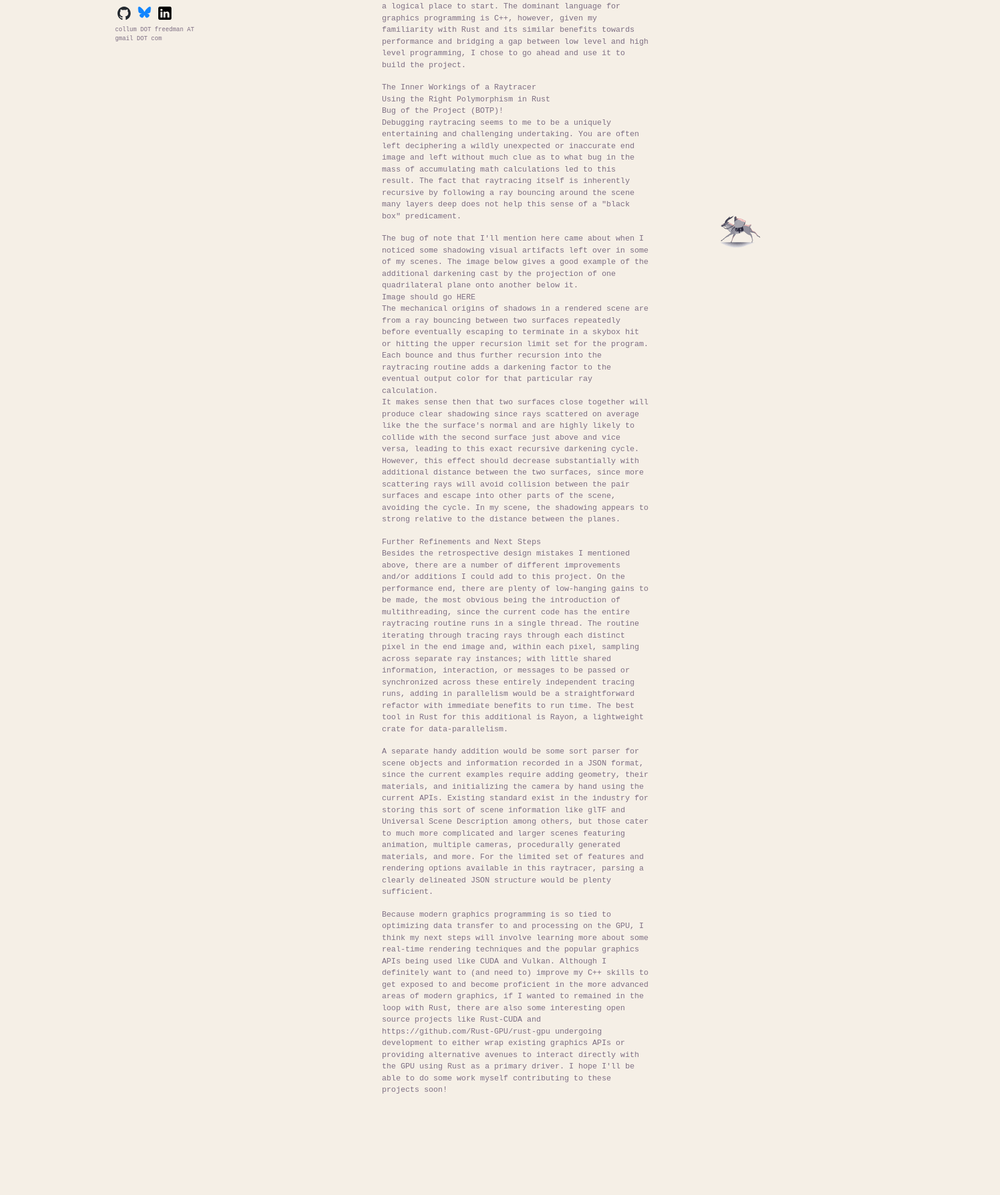
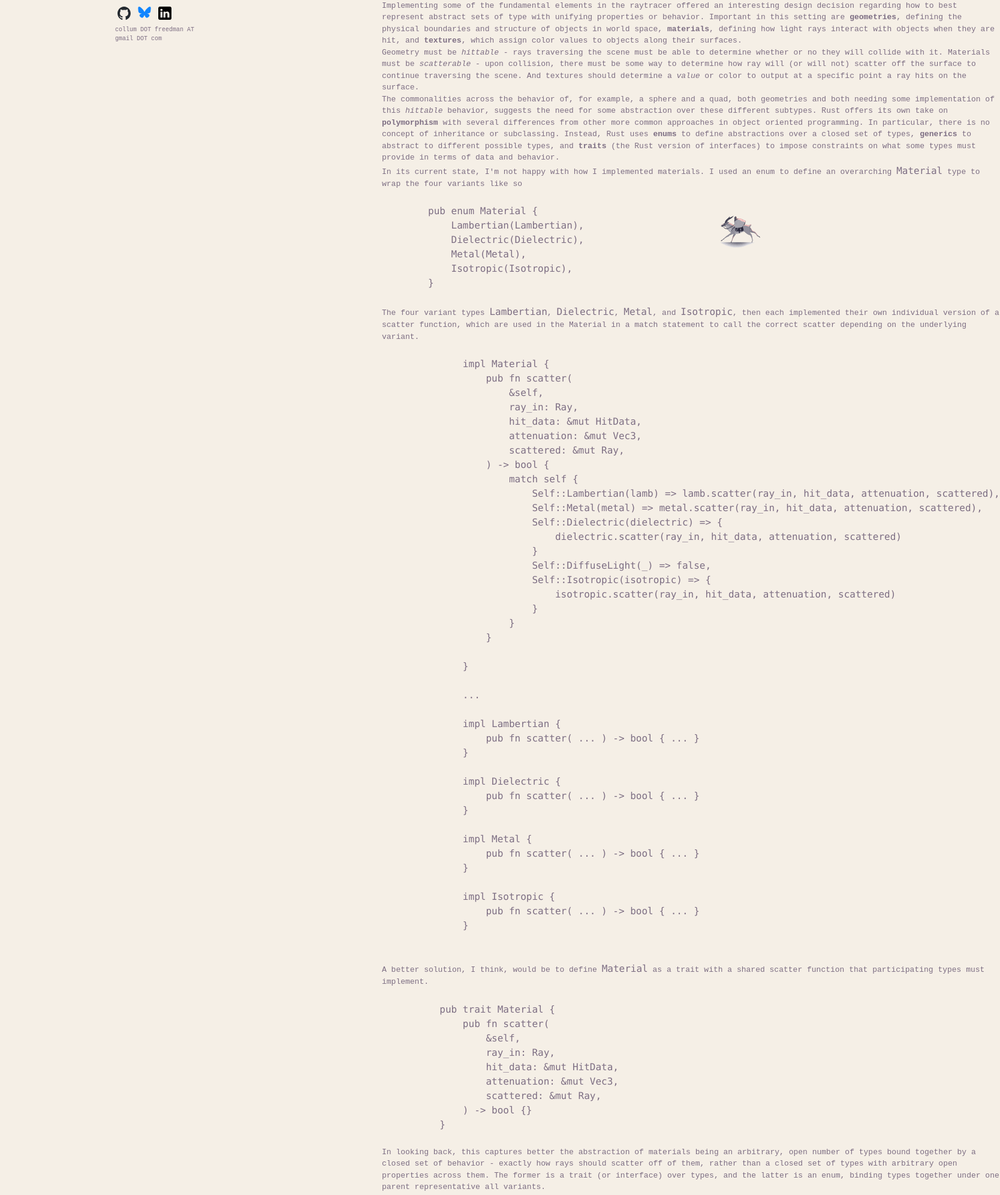
Before and after one commit to cfreedman/website, a Next.js app: page /posts/raytracer in a window 1280 px wide. Shown: the part 381-2373 px from the top of the page at 60% size, 1668 px wide, since content can reach past the window. Built offline with nearby package versions, Linux system fonts and the light colour scheme.

Commit message:
Add to raytracer blog post and work of styling for code snippets

```diff
--- a/src/app/posts/raytracer/page.tsx
+++ b/src/app/posts/raytracer/page.tsx
@@ -21,9 +21,159 @@ export default function Page(): JSX.Element {
       </p>
       <h4>The Inner Workings of a Raytracer</h4>
       <h4>Using the Right Polymorphism in Rust</h4>
+      <p>
+        Implementing some of the fundamental elements in the raytracer offered
+        an interesting design decision regarding how to best represent abstract
+        sets of type with unifying properties or behavior. Important in this
+        setting are <b>geometries</b>, defining the physical boundaries and
+        structure of objects in world space, <b>materials</b>, defining how
+        light rays interact with objects when they are hit, and <b>textures</b>,
+        which assign color values to objects along their surfaces.
+      </p>
+      <p>
+        Geometry must be <i>hittable</i> - rays traversing the scene must be
+        able to determine whether or no they will collide with it. Materials
+        must be <i>scatterable</i> - upon collision, there must be some way to
+        determine how ray will (or will not) scatter off the surface to continue
+        traversing the scene. And textures should determine a <i>value</i> or
+        color to output at a specific point a ray hits on the surface.
+      </p>
+      <p>
+        The commonalities across the behavior of, for example, a sphere and a
+        quad, both geometries and both needing some implementation of this{" "}
+        <i>hittable</i> behavior, suggests the need for some abstraction over
+        these different subtypes. Rust offers its own take on{" "}
+        <b>polymorphism</b> with several differences from other more common
+        approaches in object oriented programming. In particular, there is no
+        concept of inheritance or subclassing. Instead, Rust uses <b>enums</b>{" "}
+        to define abstractions over a closed set of types, <b>generics</b> to
+        abstract to different possible types, and <b>traits</b> (the Rust
+        version of interfaces) to impose constraints on what some types must
+        provide in terms of data and behavior.
+      </p>
+      <p>
+        In its current state, I&apos;m not happy with how I implemented
+        materials. I used an enum to define an overarching <code>Material</code>{" "}
+        type to wrap the four variants like so
+      </p>
+      <pre>
+        <code>
+          {`
+        pub enum Material {
+            Lambertian(Lambertian),
+            Dielectric(Dielectric),
+            Metal(Metal),
+            Isotropic(Isotropic),
+        }
+      `}
+        </code>
+      </pre>
+      <p>
+        The four variant types <code>Lambertian</code>, <code>Dielectric</code>,{" "}
+        <code>Metal</code>, and <code>Isotropic</code>, then each implemented
+        their own individual version of a scatter function, which are used in
+        the Material in a match statement to call the correct scatter depending
+        on the underlying variant.
+      </p>
+      <pre>
+        <code>{`
+              impl Material {
+                  pub fn scatter(
+                      &self,
+                      ray_in: Ray,
+                      hit_data: &mut HitData,
+                      attenuation: &mut Vec3,
+                      scattered: &mut Ray,
+                  ) -> bool {
+                      match self {
+                          Self::Lambertian(lamb) => lamb.scatter(ray_in, hit_data, attenuation, scattered),
+                          Self::Metal(metal) => metal.scatter(ray_in, hit_data, attenuation, scattered),
+                          Self::Dielectric(dielectric) => {
+                              dielectric.scatter(ray_in, hit_data, attenuation, scattered)
+                          }
+                          Self::DiffuseLight(_) => false,
+                          Self::Isotropic(isotropic) => {
+                              isotropic.scatter(ray_in, hit_data, attenuation, scattered)
+                          }
+                      }
+                  }
+
+              }
+
+              ...
+
+              impl Lambertian {
+                  pub fn scatter( ... ) -> bool { ... }
+              }
+
+              impl Dielectric {
+                  pub fn scatter( ... ) -> bool { ... }
+              }
+
+              impl Metal {
+                  pub fn scatter( ... ) -> bool { ... }
+              }
+
+              impl Isotropic {
+                  pub fn scatter( ... ) -> bool { ... }
+              }
+
+          `}</code>
+      </pre>
+      <p>
+        A better solution, I think, would be to define <code>Material</code> as
+        a trait with a shared scatter function that participating types must
+        implement.
+      </p>
+      <pre>
+        <code>
+          {`
+          pub trait Material {
+              pub fn scatter(
+                  &self,
+                  ray_in: Ray,
+                  hit_data: &mut HitData,
+                  attenuation: &mut Vec3,
+                  scattered: &mut Ray,
+              ) -> bool {}
+          }
+        `}
+        </code>
+      </pre>
+      <p>
+        In looking back, this captures better the abstraction of materials being
+        an arbitrary, open number of types bound together by a closed set of
+        behavior - exactly how rays should scatter off of them, rather than a
+        closed set of types with arbitrary open properties across them. The
+        former is a trait (or interface) over types, and the latter is an enum,
+        binding types together under one parent representative all variants.
+      </p>
+      <p>
+        In part, some of what drew me first to the enum representation is that,
+        provided all the variant implement the Rust <code>Copy</code> trait, it
+        can automatically be derived on the enum parent as well. As soon as a
+        type implements <code>Copy</code>, this eliminates much of the
+        difficulty Rust is famous for involving its memory management rules and
+        ownership. Types with <code>Copy</code> can be thought of as purely
+        stack-allocated and, in passing them into functions as arguments or
+        other execution blocks, it makes no meaningful difference to the
+        compiler if you use the value itself or a reference to it. Instead, that
+        type is immediately <i>passed-by-value</i> into function calls by the
+        Rust compiler.
+      </p>
+      <p>
+        In contast, when refererring to a trait object in the polymorphic way
+        necessary for our raytracer, Rust requires us to use a{" "}
+        <code>{`Box<dyn Material>`}</code>, which is heap allocatted. In this
+        case, all of the particularities of moved ownership and reference
+        management come into play, requiring much more careful attention.
+        Ultimately though, this is the better abstraction and there no need to
+        shy away from the features that, though lending some additional
+        difficulty, give Rust much of its safety and power.
+      </p>
       <h4>Bug of the Project (BOTP)!</h4>
       <p className="mb-[18px]">
-        Debugging raytracing seems to me to be a uniquely entertaining and
+        Debugging raytracing seems to me to be a particularly entertaining and
         challenging undertaking. You are often left deciphering a wildly
         unexpected or inaccurate end image and left without much clue as to what
         bug in the mass of accumulating math calculations led to this result.
@@ -43,19 +193,78 @@ export default function Page(): JSX.Element {
         bouncing between two surfaces repeatedly before eventually escaping to
         terminate in a skybox hit or hitting the upper recursion limit set for
         the program. Each bounce and thus further recursion into the raytracing
-        routine adds a darkening factor to the eventual output color for that
-        particular ray calculation.
+        routine adds an attenuating darkening factor to the eventual output
+        color for that particular ray calculation. That calculation original
+        from this code snippet below:
+      </p>
+      <pre>
+        <code>{`
+          if let Some(material) = hit_data.clone().material {
+              let emitted_color = material.emit(hit_data.point, hit_data.u, hit_data.v);
+              if !material.scatter(ray, &mut hit_data, &mut attenuation, &mut scattered) {
+                  return emitted_color;
+              }
+
+              return emitted_color + attenuation * self.ray_color(scattered, depth - 1, world);
+          }
+        `}</code>
+      </pre>
+      <p>
+        Any ray making contact with a material will scatter with the material
+        imparting an <code>attenuation</code> factor to the later recursive call
+        that is by definition in (0,1) in the normalized color space, leading to
+        darkening of the resultant color. It makes sense then that two surfaces
+        close together will produce clear shadowing since rays scattered on
+        average like the the surface&apos;s normal and are highly likely to
+        collide with the second surface just above and vice versa, leading to
+        this exact recursive darkening cycle. However, this effect should
+        decrease substantially with additional distance between the two
+        surfaces, since more scattering rays will avoid collision between the
+        pair surfaces and escape into other parts of the scene, avoiding the
+        cycle. In my scene, the shadowing instead appears too strong relative to
+        the distance between the planes.
       </p>
       <p>
-        It makes sense then that two surfaces close together will produce clear
-        shadowing since rays scattered on average like the the surface&apos;s
-        normal and are highly likely to collide with the second surface just
-        above and vice versa, leading to this exact recursive darkening cycle.
-        However, this effect should decrease substantially with additional
-        distance between the two surfaces, since more scattering rays will avoid
-        collision between the pair surfaces and escape into other parts of the
-        scene, avoiding the cycle. In my scene, the shadowing appears to strong
-        relative to the distance between the planes.
+        When I first came across this issue, my first steps were to try to
+        reproduce it under a variety of different conditions. With two different
+        types of geometry primitives (spheres and quads), four different
+        materials (Lambertian, Dielectric, Metals, and Isotropics), and
+        different texturing options, it made sense to narrow down whether this
+        only occurred in a subset of these elements. It also helped that I could
+        scale down high-fidelity inputs like the recursive call limit and the
+        final image resolution to improve runtime while checking for the
+        presence of these inaccurate shadows.
+      </p>
+      <p>
+        In the end, it seemed that only <b>quads</b> with <b>Lambertian</b>{" "}
+        materials would cast the shadow artifacts. Although this narrowed down
+        the source of the issue, the be completely sure, I set up a dummy scene
+        with two quads directly in line along the vertical axis so that I would
+        presumably get full coverage of the shadow of one atop the other.
+        Calculating and logging the variation of the angle of the scattered ray
+        from the plane normal revealed the problem: the scattered rays off of
+        the Lambertian quads were using a non-normalized normal!
+      </p>
+      <p>
+        Lambertian reflectance commonly uses a simple trick of summing together
+        a surfaces normal with a randomly sampled unit vector to generate the
+        distribution of scattered vector coming off the surface and the correct
+        visual diffuse pattern.
+      </p>
+      <pre>
+        <code>{`
+          let mut scatter_direction = hit_data.normal + Vec3::random_unit_vector();
+        `}</code>
+      </pre>
+      <p>
+        Importantly, the normal vector should be normalized to a unit vector,
+        otherwise the magnitude of the two vectors involved in the summation
+        will not match and the normal could possibly completely dominate the
+        resultant scattering direction, leading to a distribution much too
+        tightly centered around the normal direction. This is exactly what
+        occurred for me and produced the extreme shadows through repeated,
+        incorrect normal scattering between planes. A simple corrected to a unit
+        vector normal fixed everything!
       </p>
       <p className="mb-[18px]"></p>
       <h4>Further Refinements and Next Steps</h4>
```
